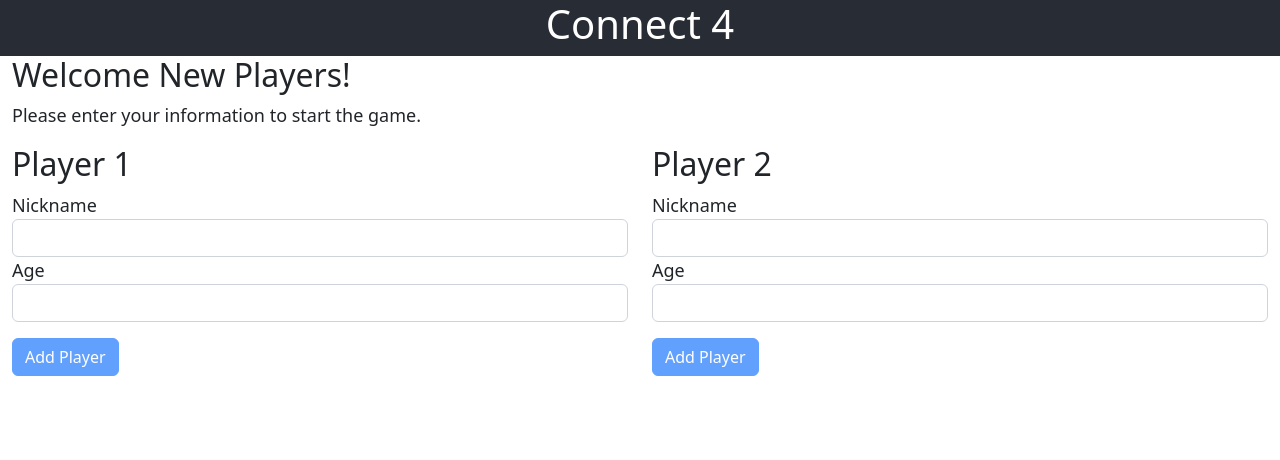
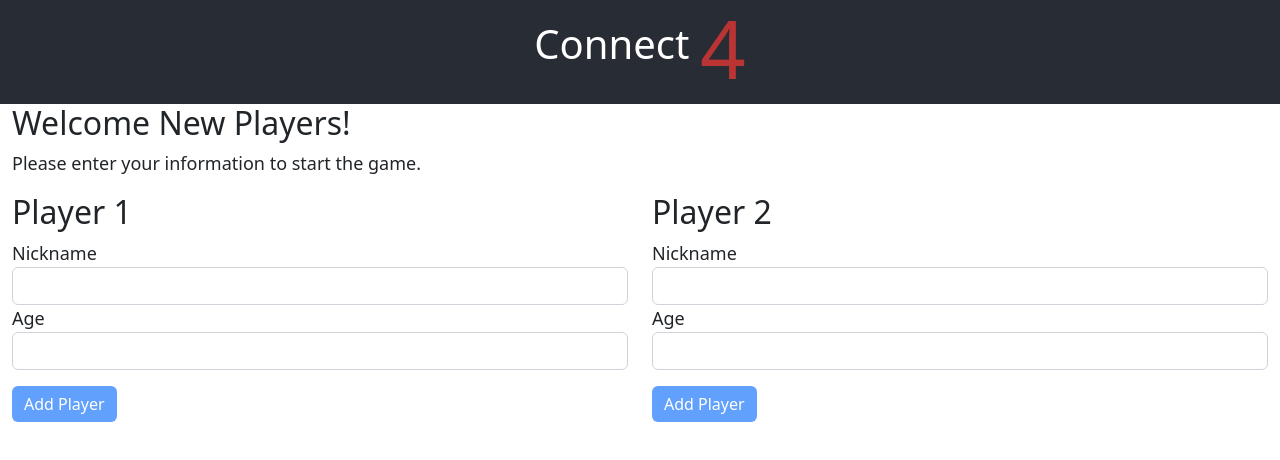
Before and after one commit to jasperboyd/connect-4, a React (Create React App) app: page / in a window 1280 px wide. Shown: the top 460 px of the page. Built offline with nearby package versions, Linux system fonts and the light colour scheme.

Commit message:
styling like the real game

```diff
--- a/src/App.css
+++ b/src/App.css
@@ -3,6 +3,14 @@
 	font-size: 18px;
 }
 
+.App-header h1 .big {
+	color: #ba3434;
+}
+
+.big {
+	font-size: 2em;
+	vertical-align: middle;
+}
 
 .App form {
 	text-align: left;
@@ -10,6 +18,11 @@
 
 button {
 	margin-top: 1em;
+	font-weight: 900;
+}
+
+.btn {
+	border: none;
 }
 
 .modal {
@@ -68,6 +81,10 @@ button {
 	transform-origin: left top;
 }
 
+.yellow {
+	color: black !important;
+	background-color: #ffe002 !important;
+}
 .red {
 	background-color: #ba3434 !important;
 }
@@ -84,7 +101,7 @@ button {
 }
 
 .gameboard .col {
-	background-color: #bbb;
+	background-color: #3473ba;
 }
 
 @media (prefers-reduced-motion: no-preference) {
--- a/src/App.tsx
+++ b/src/App.tsx
@@ -11,7 +11,7 @@ function App() {
     <div className="App container-fluid">
       <header className="App-header row">
         <h1>
-			Connect 4
+			Connect <span className="big">4</span>
         </h1>
       </header>
 	  <div className="row">
--- a/src/Board.tsx
+++ b/src/Board.tsx
@@ -35,7 +35,7 @@ export class Board  {
 
 		let maxSegment = 0;
 
-		for(var i=this.board.length-1; i>0; i--){
+		for(var i=this.board.length-1; i>=0; i--){
 			if(this.board[i][column] === playerIndex){
 				maxSegment++;
 			} else {
--- a/src/GameBoard.tsx
+++ b/src/GameBoard.tsx
@@ -64,7 +64,7 @@ export class GameBoard extends Component<GameBoardProps> {
 			<div>
 				<div className="row">
 					<div className={`col-md-6 player-card ${this.state.currentPlayerIndex === 0 ? 'playing' : ''}`}>
-						<span className="player-color blue"></span>
+						<span className="player-color yellow"></span>
 						{this.players[0].nickname}
 					</div>
 					<div className={`col-md-6 player-card ${this.state.currentPlayerIndex === 1 ? 'playing' : ''}`}>
@@ -76,13 +76,13 @@ export class GameBoard extends Component<GameBoardProps> {
 					<div className="row">
 						{ this.state.game.board.board[0].map( (c:number, i:number) => (
 							<div className="col" key={i}>
-								<button onClick={() => this.makeSelection(i)} className={`btn btn-primary ${this.state.currentPlayerIndex === 0 ? 'blue' :'red'} ${c !== -1 ? 'hide' : ''}`} value={i}>Drop Here</button>
+								<button onClick={() => this.makeSelection(i)} className={`btn btn-primary ${this.state.currentPlayerIndex === 0 ? 'yellow' :'red'} ${c !== -1 ? 'hide' : ''}`} value={i}>Drop Here</button>
 							</div>
 						))}
 					</div>
 					{ this.state.game.board.board.map( (r:any, ri:number) => (
 						<div className="row" key={ri}>
-						{ r.map( (c:any, i:number) => (<div className="col" key={i}><span className={`board-space ${c===0 ? 'blue' :''} ${c===1 ? 'red' : ''}`}></span></div>))}
+						{ r.map( (c:any, i:number) => (<div className="col" key={i}><span className={`board-space ${c===0 ? 'yellow' :''} ${c===1 ? 'red' : ''}`}></span></div>))}
 						</div>
 
 					))}
--- a/src/GameOverPopup.tsx
+++ b/src/GameOverPopup.tsx
@@ -50,14 +50,14 @@ export class GameOverPopup extends Component<GameOverPopupProps> {
 							this.handleClose();
 						}}
 						variant="secondary">
-						Go To ScoreBoard
+						Go to scoreboard
 					</Button>
 					<Button onClick={() => {
 							this.setGameWinner(this.props.currentPlayerIndex, this.props.moves, 'new');
 							this.handleClose();
 						}}
 						variant="primary">
-						New Game
+						Start a new game
 					</Button>
 					</Modal.Footer>
 			</Modal>
--- a/src/GameSetupForm.tsx
+++ b/src/GameSetupForm.tsx
@@ -75,7 +75,11 @@ export class GameSetupForm extends Component<GameSetupFormProps> {
 			currentGame.stalemate = true;
 		}
 
-		currentGame.duration = Math.floor((currentGame.endTime.getTime() - currentGame.startTime.getTime()) / 1000);
+		currentGame.durationSeconds = Math.floor((currentGame.endTime.getTime() - currentGame.startTime.getTime()) / 1000);
+
+		currentGame.durationMinutes = Math.floor(currentGame.durationSeconds / 60);
+
+		currentGame.durationSeconds -= currentGame.durationMinutes * 60
 
 		state.games[0] = currentGame;
 		state.currentGame = null;
--- a/src/ScoreBoard.tsx
+++ b/src/ScoreBoard.tsx
@@ -25,7 +25,7 @@ export class ScoreBoard extends Component<ScoreBoardProps> {
 			<div className="container">
 				<div className="row">
 					<div className="col-md-6 player-card">
-						<span className="player-color blue"></span>
+						<span className="player-color yellow"></span>
 						{this.state.players[0].nickname} - <span className="score">{this.state.players[0].score}</span>
 					</div>
 					<div className="col-md-6 player-card">
@@ -51,7 +51,7 @@ export class ScoreBoard extends Component<ScoreBoardProps> {
 								<div className="row" key={i}>
 								<div className="col">{g.winner.nickname}</div>
 								<div className="col">{g.moves}</div>
-								<div className="col">{g.duration} Seconds</div>
+								<div className="col">{g.durationMinutes > 0 ? g.durationMinutes + ' Minutes' : ''}  {g.durationSeconds} Seconds</div>
 								</div>
 						))
 				}
```
